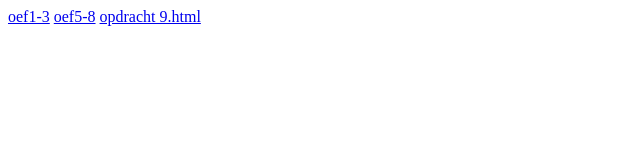
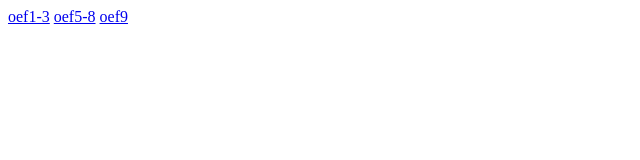
Before and after one commit to LukaDevlieger/LukaDevlieger.github.io, a plain HTML site: page Labo oefeningen/labo2/index.html in a window 1280 px wide. Shown: the full height of the page, 0-640 px from the left. Drawn offline with Linux system fonts and the light colour scheme.

Commit message:
Update index.html

```diff
--- a/Labo oefeningen/labo2/index.html
+++ b/Labo oefeningen/labo2/index.html
@@ -7,6 +7,6 @@
 <body>
 <a href="oef 1-3.html">oef1-3</a>
 <a href="opdracht 5-8.html">oef5-8</a>
-<a href="oef9">opdracht 9.html</a>
+<a href="opdracht 9.html">oef9</a>
 </body>
 </html>
```
